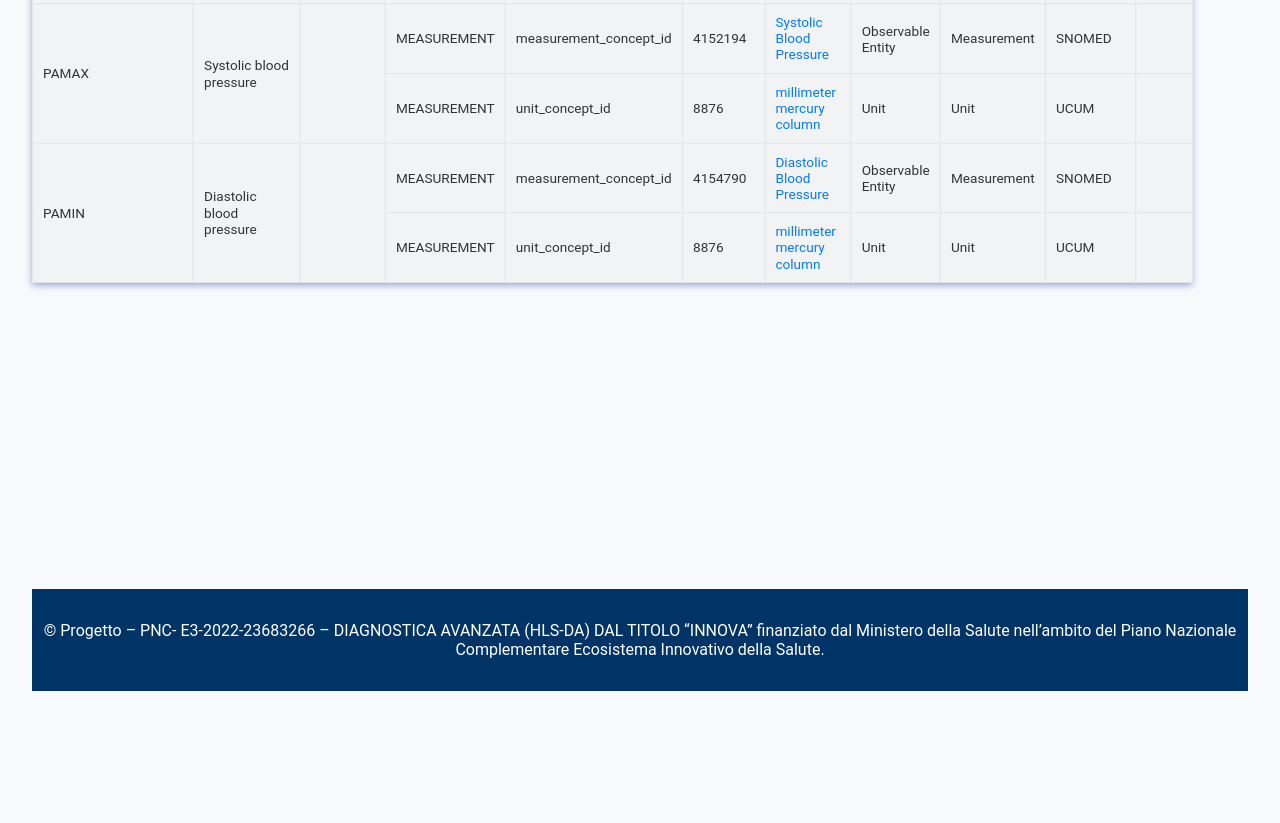
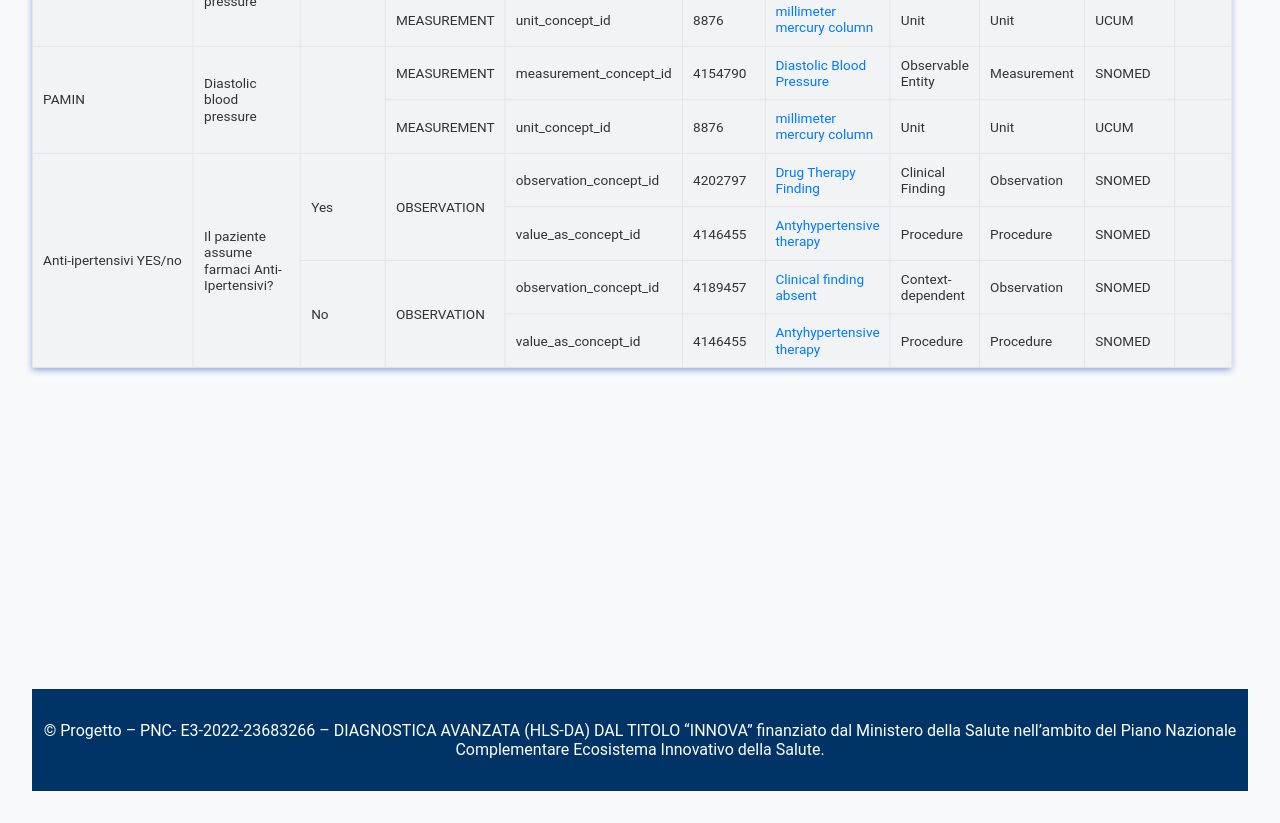
Before and after one commit to martina074/noel, a plain HTML site: page index.html in a window 1280 px wide. Shown: the part 1487-2310 px from the top of the page. Before the commit the page ends 2210 px from the top, so only its background shows below. Drawn offline with Linux system fonts and the light colour scheme.

Commit message:
Update index.html

```diff
--- a/index.html
+++ b/index.html
@@ -410,6 +410,50 @@
 						<td>UCUM</td>
 						<td></td>
 					</tr>
+
+                    <tr>
+						<td rowspan="4">Anti-ipertensivi YES/no</td>
+						<td rowspan="4">Il paziente assume farmaci Anti-Ipertensivi?</td>
+						<td rowspan="2">Yes</td>
+						<td rowspan="2">OBSERVATION</td>
+						<td>observation_concept_id</td>
+						<td>4202797</td>
+						<td><a href="https://athena.ohdsi.org/search-terms/terms/4202797" target="_blank">Drug Therapy Finding</td>
+						<td>Clinical Finding</td>
+						<td>Observation</td>
+						<td>SNOMED</td>
+						<td></td>
+					</tr>
+                    <tr>
+						<td>value_as_concept_id</td>
+						<td>4146455</td>
+						<td><a href="https://athena.ohdsi.org/search-terms/terms/4146455" target="_blank">Antyhypertensive therapy</td>
+						<td>Procedure</td>
+						<td>Procedure</td>
+						<td>SNOMED</td>
+						<td></td>
+					</tr>
+                    <tr>
+						<td rowspan="2">No</td>
+						<td rowspan="2">OBSERVATION</td>
+						<td>observation_concept_id</td>
+						<td>4189457</td>
+						<td><a href="https://athena.ohdsi.org/search-terms/terms/4202797" target="_blank">Clinical finding absent</td>
+						<td>Context-dependent</td>
+						<td>Observation</td>
+						<td>SNOMED</td>
+						<td></td>
+					</tr>
+                    <tr>
+						<td>value_as_concept_id</td>
+						<td>4146455</td>
+						<td><a href="https://athena.ohdsi.org/search-terms/terms/4146455" target="_blank">Antyhypertensive therapy</td>
+						<td>Procedure</td>
+						<td>Procedure</td>
+						<td>SNOMED</td>
+						<td></td>
+					</tr>
+
 <!--
                     <tr>
 						<td rowspan="2">Cella unita su due righe (Colonna 1)</td>
```
